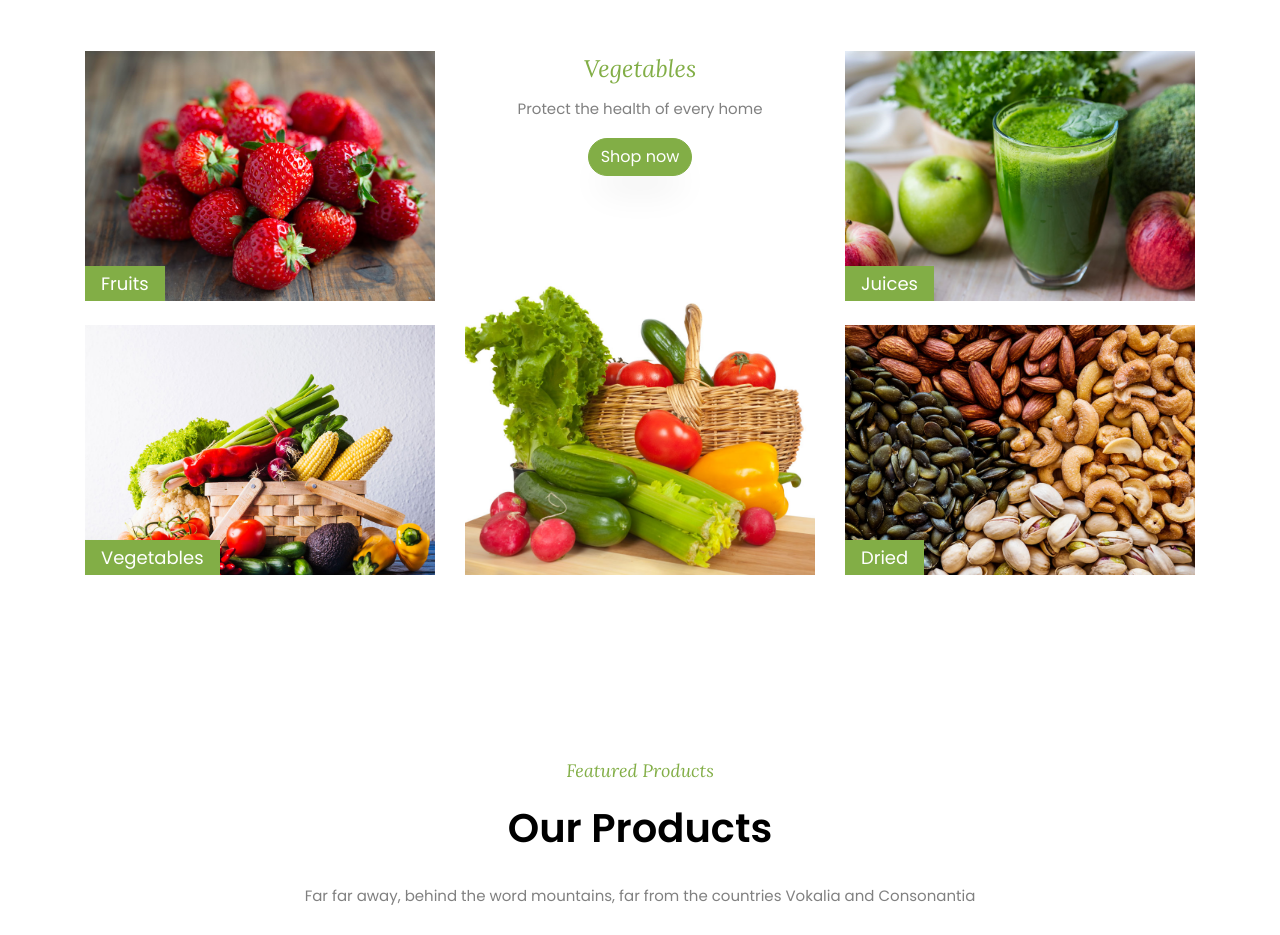
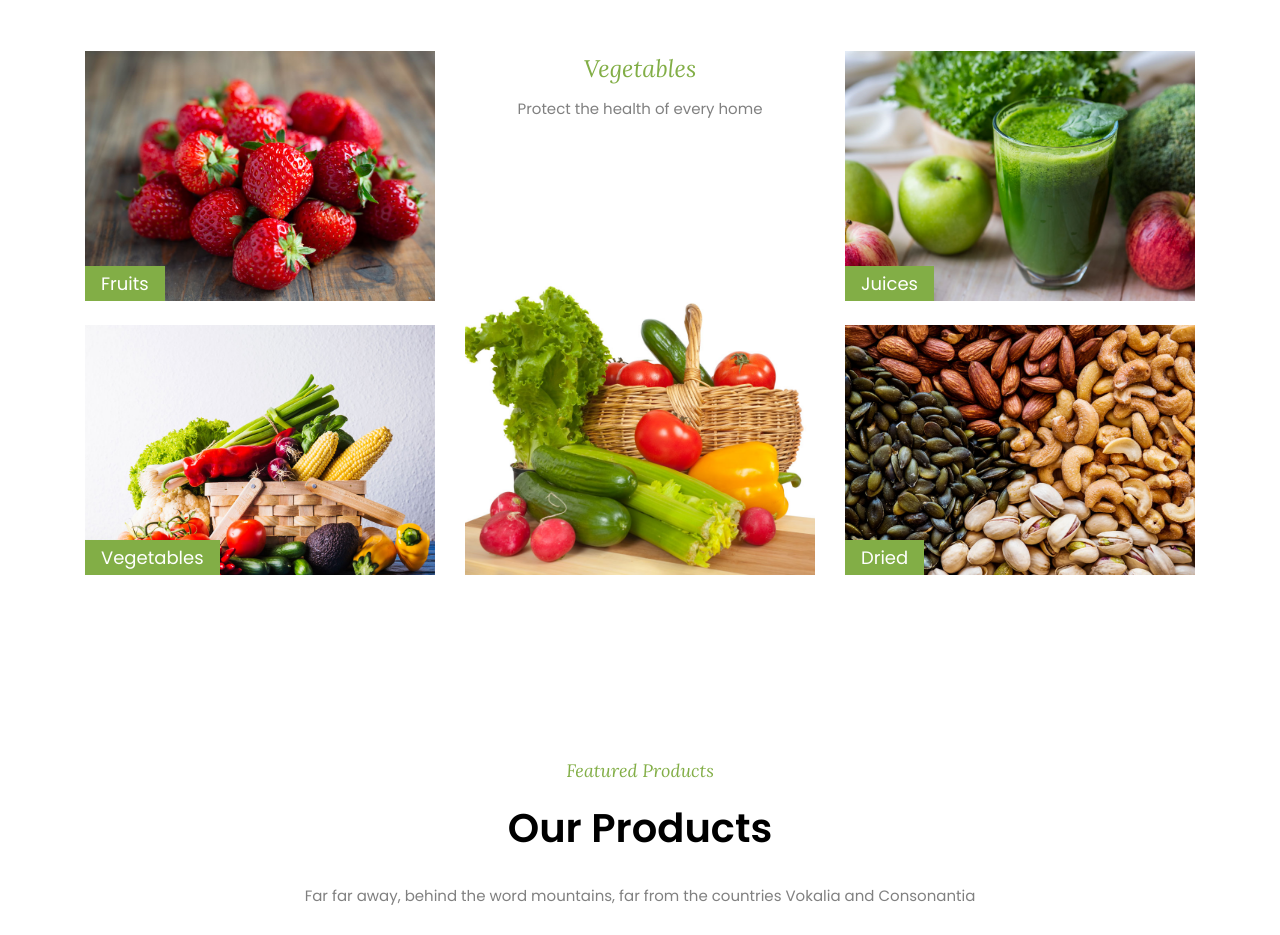
Before and after one commit to Dhruvinbhayani/vegefoods-master, a plain HTML site: page index.html in a window 1280 px wide. Shown: the part 1040-1975 px from the top of the page. Drawn offline with Linux system fonts and the light colour scheme; some packages are replaced by stand-ins of ours; no server answers; files whose address does not match are found by name.

Commit message:
Update index.html

```diff
--- a/index.html
+++ b/index.html
@@ -174,7 +174,7 @@
 									<div class="text text-center">
 										<h2>Vegetables</h2>
 										<p>Protect the health of every home</p>
-										<p><a href="shop.html" class="btn btn-primary">Shop now</a></p>
+<!-- 										<p><a href="Dhruvinbhayani/vegefoods-master/shop.html" class="btn btn-primary">Shop now</a></p> -->
 									</div>
 								</div>
 							</div>
```
